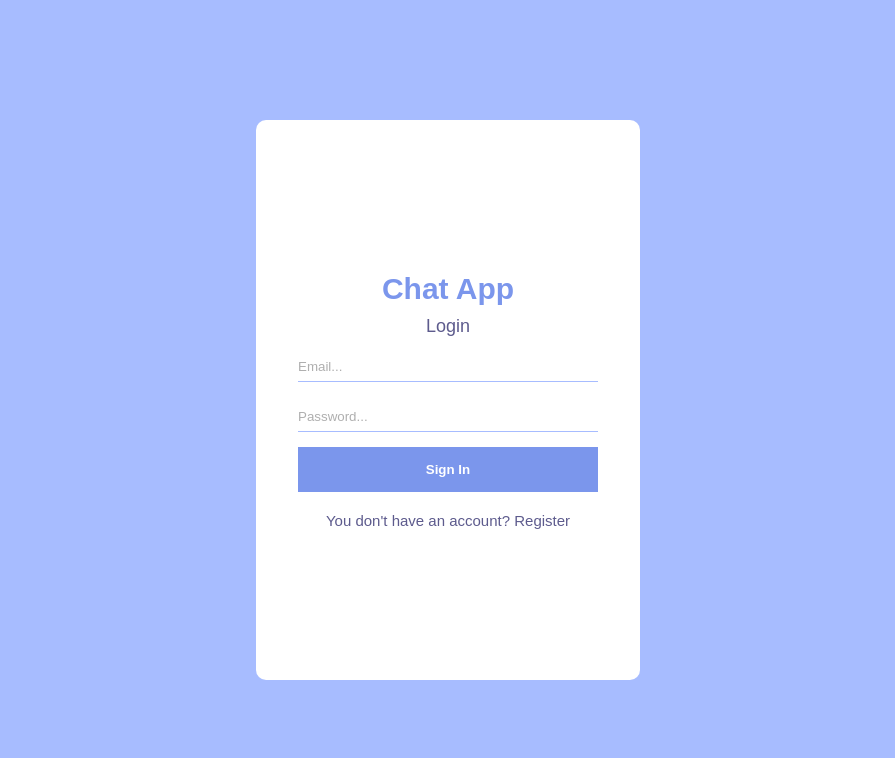
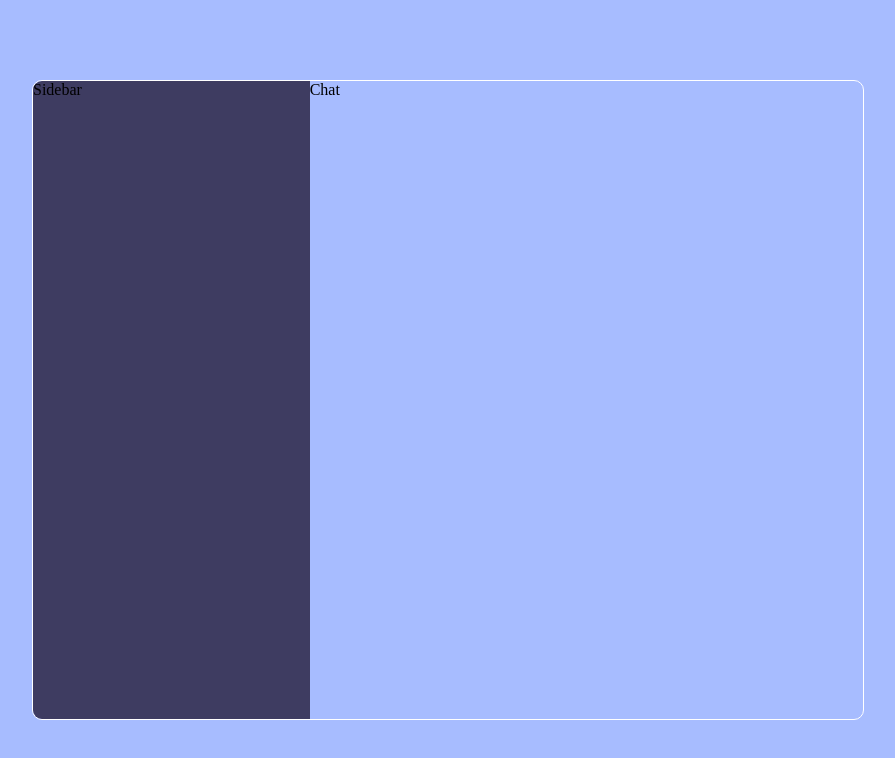
Before and after one commit to Tiaguh/Chat, a React (Create React App) app: page / in a window 1280 px wide. Shown: the top 758 px of the page, without its empty margins (192-1087 px from the left). Built offline with nearby package versions, Linux system fonts and the light colour scheme.

Commit message:
taking the first steps in the interface

```diff
--- a/src/App.js
+++ b/src/App.js
@@ -8,7 +8,7 @@ import Home from './Pages/Home';
 export default function App() {
   return (
     <div>
-      <Login />
+      <Home />
     </div>
   );
 }
--- a/src/Pages/Home.jsx
+++ b/src/Pages/Home.jsx
@@ -0,0 +1,17 @@
+import React from 'react';
+
+import SideBar from '../components/Sidebar'
+import Chat from '../components/Chat'
+
+function Home() {
+  return (
+    <div className="home">
+        <div className="container">
+            <SideBar />
+            <Chat />
+        </div>
+    </div>
+  )
+}
+
+export default Home
--- a/src/components/Chat.jsx
+++ b/src/components/Chat.jsx
@@ -0,0 +1,9 @@
+import React from 'react'
+
+function Chat() {
+  return (
+    <div className="chat">Chat</div>
+  )
+}
+
+export default Chat
--- a/src/components/Sidebar.jsx
+++ b/src/components/Sidebar.jsx
@@ -0,0 +1,9 @@
+import React from 'react'
+
+function Sidebar() {
+  return (
+    <div className="sidebar">Sidebar</div>
+  )
+}
+
+export default Sidebar
--- a/src/style.scss
+++ b/src/style.scss
@@ -90,3 +90,35 @@
         }
     }
 }
+
+.home {
+    width: 100vw;
+    height: 100vh;
+
+    display: flex;
+    justify-content: center;
+    align-items: center;
+
+    background-color: #a7bcff;
+
+    .container {
+        width: 65vw;
+        height: 80vh;
+
+        display: flex;
+
+        border: 1px #FFF solid;
+        border-radius: 10px;
+
+        overflow-x: hidden;
+
+        .sidebar {
+            flex: 1;
+            background-color: #3e3c61;
+        }
+
+        .chat {
+            flex: 2;
+        }
+    }
+}
```
Also changed, not shown: src/components/Chats.jsx (+9 -0 lines), src/components/Input.jsx (+9 -0 lines), src/components/Message.jsx (+9 -0 lines), src/components/Navbar.jsx (+9 -0 lines), src/components/Search.jsx (+9 -0 lines).
